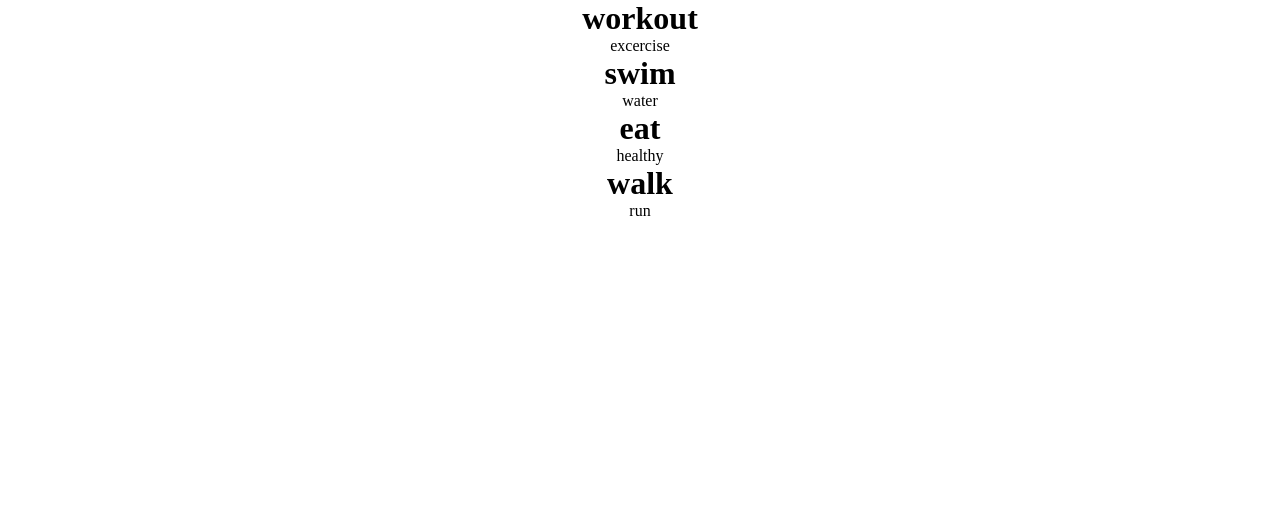
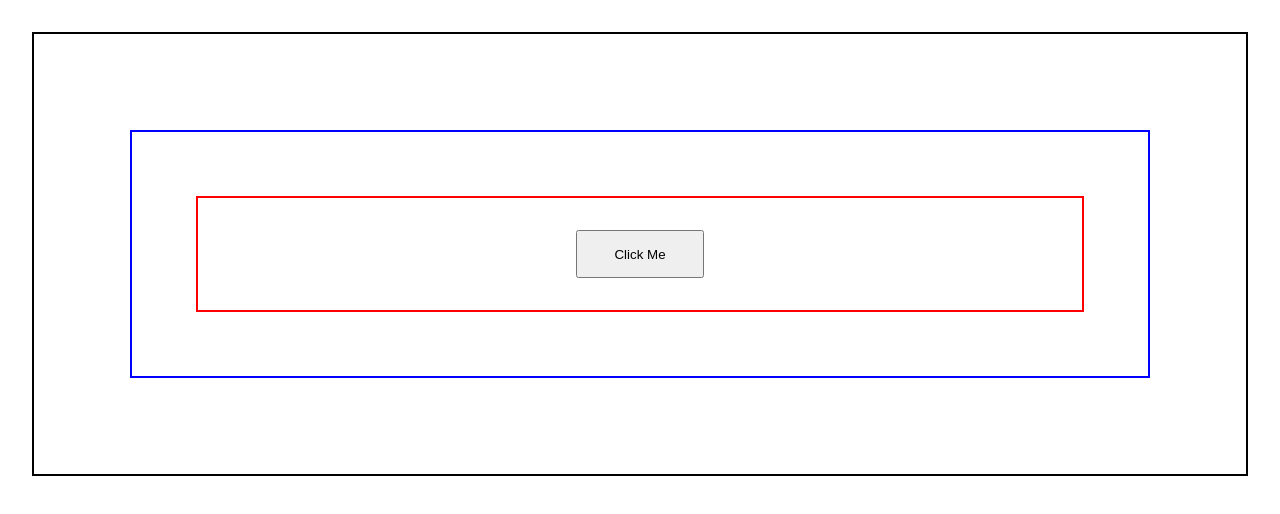
Before and after one commit to Kanhasonu21/super-enigma, a React (Create React App) app: page / in a window 1280 px wide. Shown: the top 514 px of the page. Built offline with nearby package versions, Linux system fonts and the light colour scheme.

Commit message:
event buubling/event capturing added

```diff
--- a/src/App.js
+++ b/src/App.js
@@ -1,4 +1,5 @@
 import './App.css';
+import Event from './components/Event';
 import Test from './components/test';
 import Todo from './components/Todo';
 
@@ -6,7 +7,8 @@ function App() {
   return (
     <div className='App'>
       {/* <Test/> */}
-      <Todo />
+      {/* <Todo /> */}
+      <Event />
     </div>
   );
 }
--- /dev/null
+++ b/src/components/Event.jsx
@@ -0,0 +1,45 @@
+import React from 'react';
+
+function Event() {
+  const onClickButton = (e) => {
+    console.log('button clicked');
+    // e.stopPropagation();
+  };
+  const onClickInnerDiv = (e) => {
+    console.log('inner div clicked');
+  };
+  const onClickOuterDiv = (e) => {
+    console.log('outer div clicked');
+  };
+  const onClickOuterMostDiv = (e) => {
+    console.log('outer most clicked');
+  };
+  return (
+    <div
+      style={{ border: '2px solid black', padding: '6rem', margin: '2rem' }}
+      onClick={onClickOuterMostDiv}
+    >
+      <div
+        style={{ border: '2px solid blue', padding: '4rem' }}
+        onClickCapture={onClickOuterDiv}
+      >
+        {/* onClickCapture is used for event capturing */}
+        {/* onClick is used for event bubbling */}
+        {/* e.stopPropagatig  is used to stop event propagation */}
+        <div
+          style={{ border: '2px solid red', padding: '2rem' }}
+          onClick={onClickInnerDiv}
+        >
+          <button
+            onClickCapture={onClickButton}
+            style={{ height: '3rem', width: '8rem' }}
+          >
+            Click Me
+          </button>
+        </div>
+      </div>
+    </div>
+  );
+}
+
+export default Event;
```
